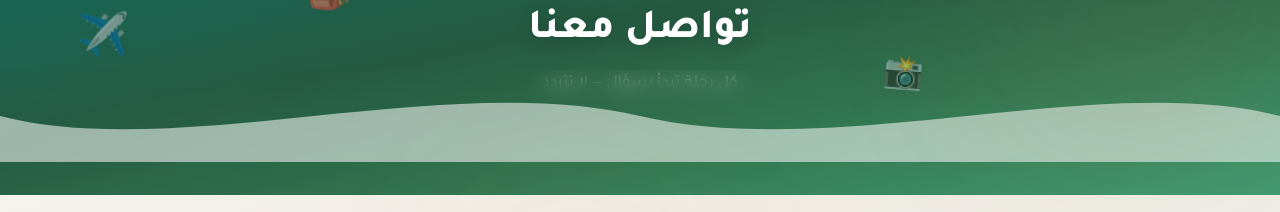
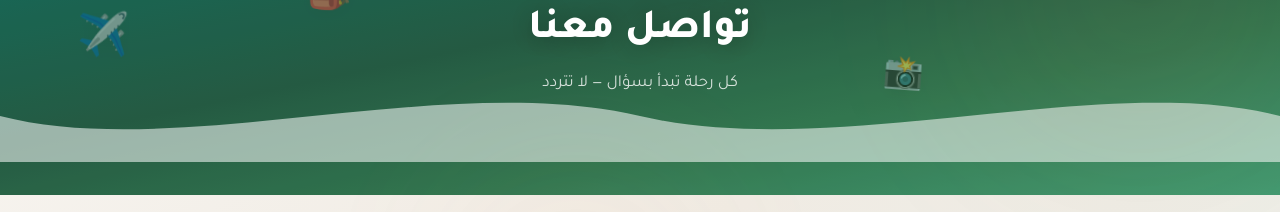
Before and after one commit to ru7ajourney/ruhaaa, a React (Vite) app in the folder frontend/: page /contact in a window 1280 px wide. Shown: the part 218-430 px from the top of the page. Built offline with nearby package versions, Linux system fonts and the light colour scheme; no server answers; a web font is replaced by a local one.

Commit message:
Contact wave: remove backdrop-filter blur

```diff
--- a/frontend/src/pages/Contact.css
+++ b/frontend/src/pages/Contact.css
@@ -76,8 +76,6 @@
   z-index: 3;
   line-height: 0;
   pointer-events: none;
-  backdrop-filter: blur(10px);
-  -webkit-backdrop-filter: blur(10px);
 }
 
 .contact-wave svg {
```
Also changed, not shown: 4 other files (tests, documents, lock files or other folders).
